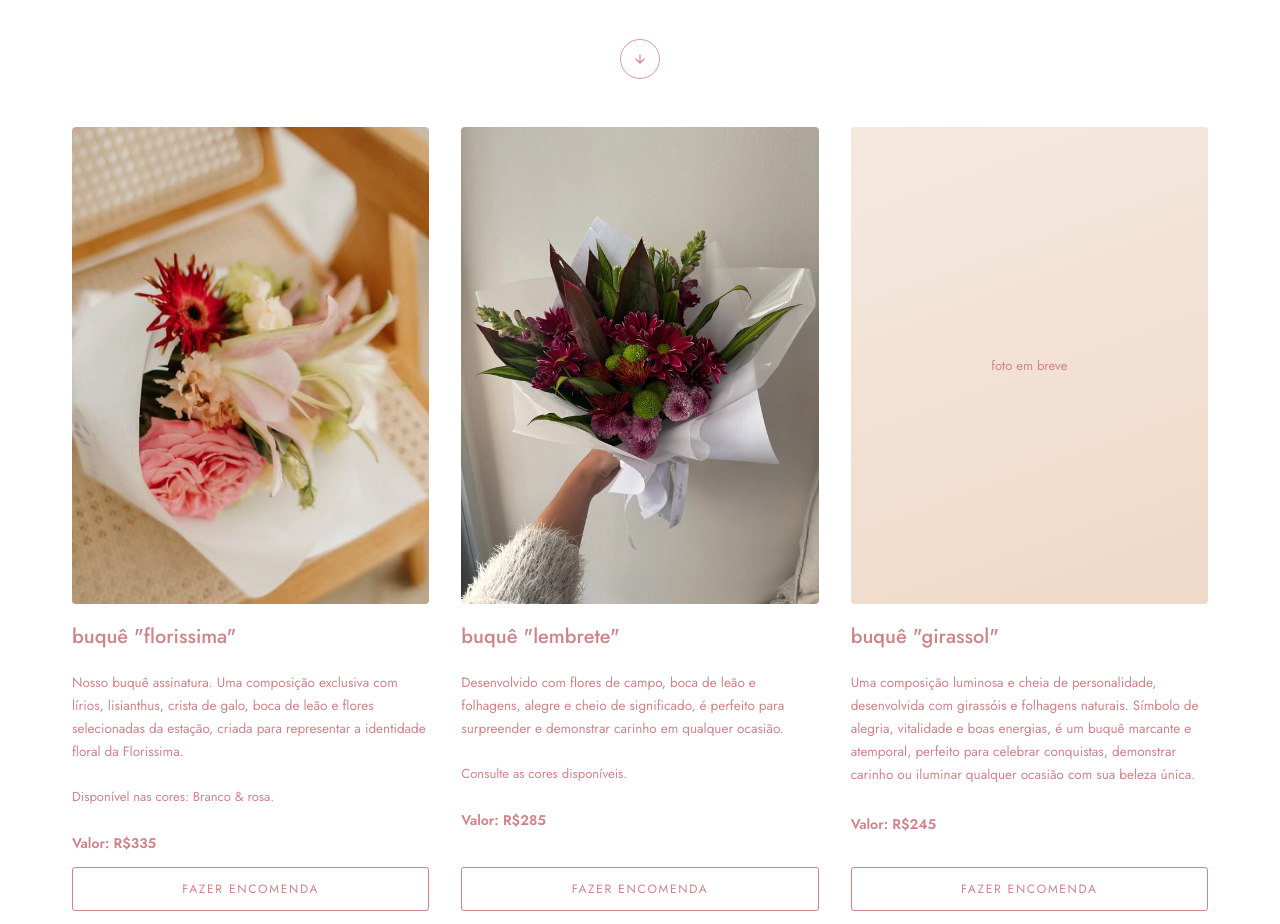
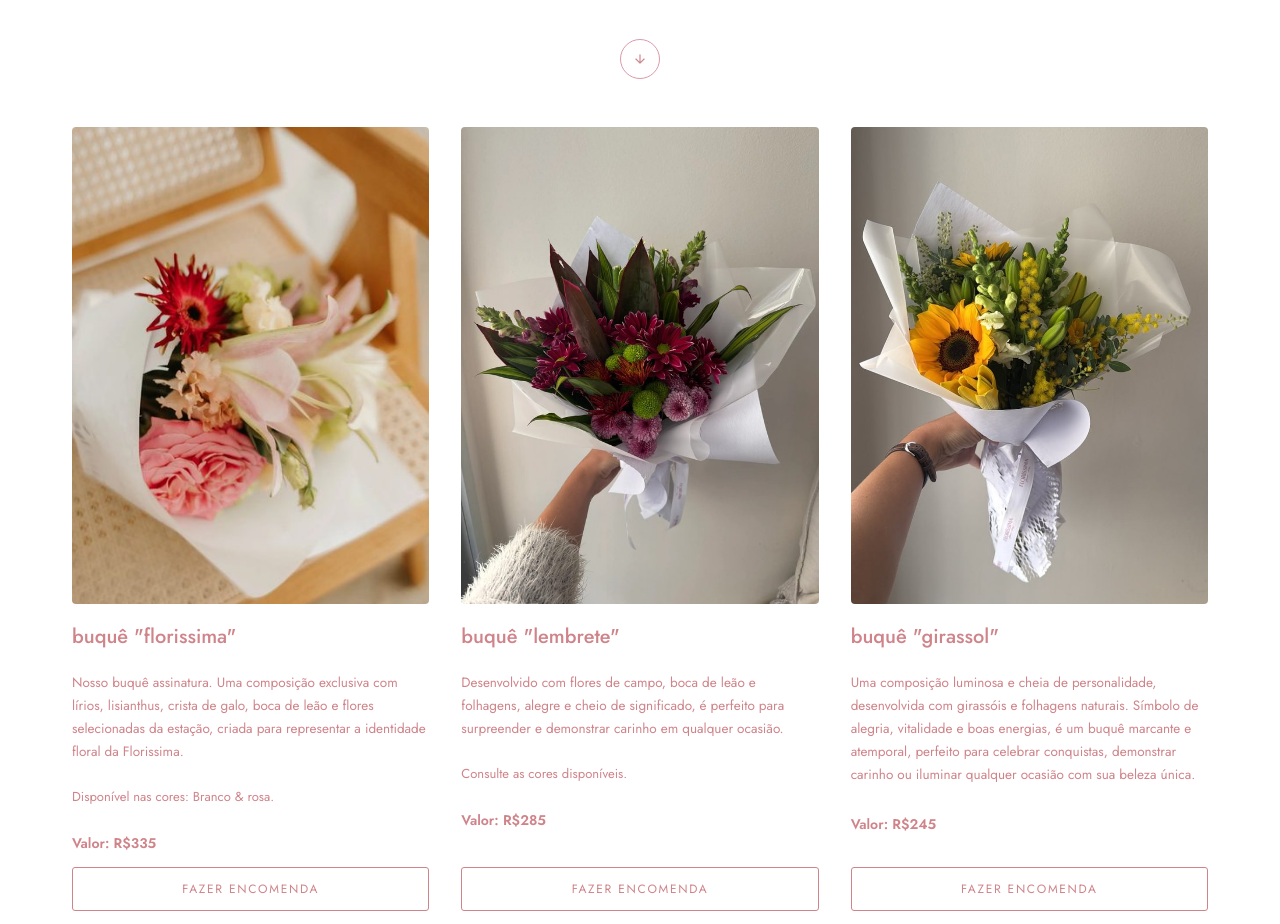
Before and after one commit to florissimaflores/florissima, a plain HTML site: page presentes/index.html in a window 1280 px wide. Shown: the part 1200-2124 px from the top of the page. Drawn offline with nearby package versions, Linux system fonts and the light colour scheme; a web font is replaced by a local one.

Commit message:
Adiciona foto do buquê girassol na página de presentes (#1)
Substitui o placeholder "foto em breve" pela foto real do buquê.

Co-authored-by: Claude <noreply@anthropic.com>

```diff
--- a/presentes/index.html
+++ b/presentes/index.html
@@ -68,7 +68,7 @@
   </article>
 
   <article class="product">
-    <div class="photo placeholder">foto em breve</div>
+    <div class="photo"><img src="/presentes/img/buque-girassol.jpg" alt="Buquê girassol com girassóis e folhagens naturais"></div>
     <h3>buquê "girassol"</h3>
     <p class="desc">Uma composição luminosa e cheia de personalidade, desenvolvida com girassóis e folhagens naturais. Símbolo de alegria, vitalidade e boas energias, é um buquê marcante e atemporal, perfeito para celebrar conquistas, demonstrar carinho ou iluminar qualquer ocasião com sua beleza única.</p>
     <p class="price">Valor: R$245</p>
```
Also changed, not shown: presentes/img/buque-girassol.jpg (added).
